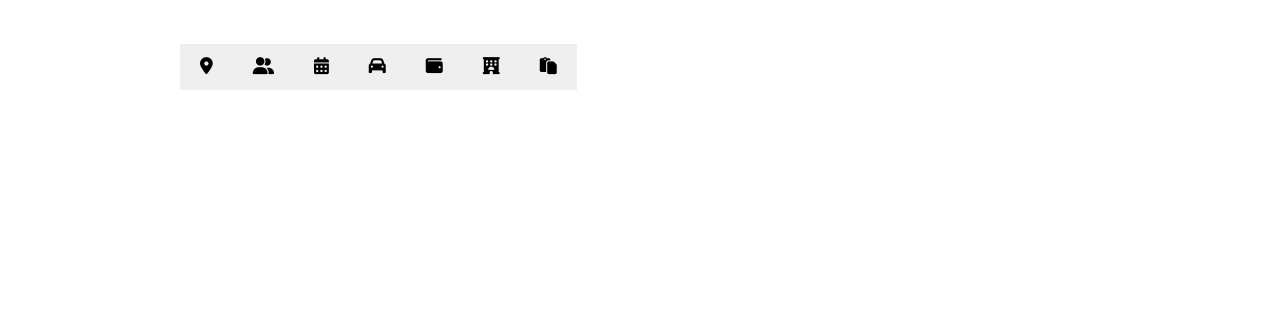
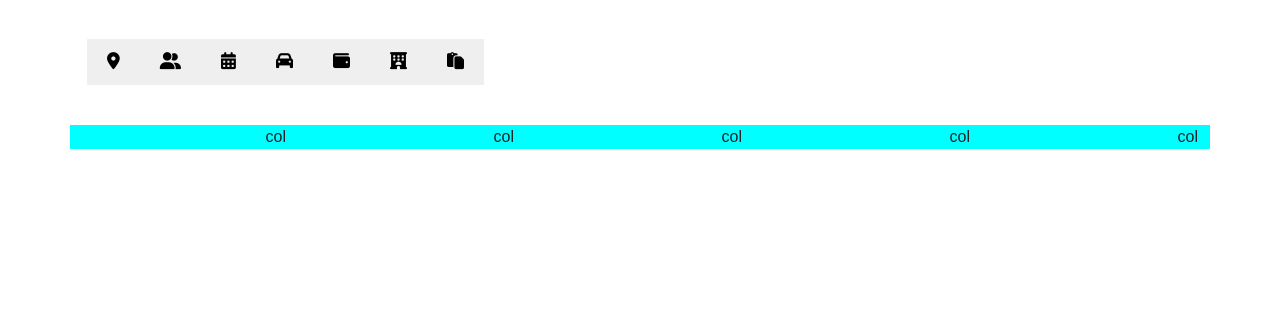
Before and after one commit to zeri91/myTravels, a Flask app: page /travelslist in a window 1280 px wide. Shown: the part 49-364 px from the top of the page. Run offline with Flask 2, Linux system fonts and the light colour scheme; the visitor is signed in with stand-in values (Sample User, id 1); data that the repository does not hold is empty; parts of the project's set-up code (start-up, migrations or seed data) failed here and were passed over; some libraries are stand-ins or nearby versions.

Commit message:
layout travelslist page in rows and cols

```diff
--- a/Templates/travelslist.html
+++ b/Templates/travelslist.html
@@ -10,10 +10,10 @@
 <div class="container mt-5 travels-list">
 
     <!-- Add Travels -->
-    <div class="row d-flex justify-content-left align-items-left" x-data="{ activeTab: null }">
-        <div class="col-md-8">
+    <div class="row b1 d-flex justify-content-left align-items-left" x-data="{ activeTab: null }">
+        <div class="col-md-5 b1">
             <form id="regForm" x-data="{inputDest: '', inputPeople: '', inputDate: '', inputTrans: '', inputCost: '', inputHotel: '', inputNotes: ''}">
-                <div class="all-steps" id="all-steps">
+                <div class="all-steps b1" id="all-steps">
                   <button type="button" :class="{ 'filled': inputDest, 'empty': !inputDest }" @click="activeTab === 1 ? activeTab = null : activeTab = 1"><i class="fa fa-map-marker"></i></button>
                   <button type="button" :class="{ 'filled': inputPeople, 'empty': !inputPeople }" @click="activeTab === 2 ? activeTab = null : activeTab = 2"><i class="fas fa-user-friends"></i></button>
                   <button type="button" :class="{ 'filled': inputDate, 'empty': !inputDate }" @click="activeTab === 3 ? activeTab = null : activeTab = 3"><i class="fa fa-calendar-days"></i></button>
@@ -25,7 +25,7 @@
 
                 <div class="input-group tab" x-show="activeTab === 1" x-transition>
                     <span class="input-group-text">Destination</span>
-                    <input type="text" class="form-control" placeholder="Destination" name="destination" x-model="inputDest">
+                    <input type="text" class="form-control" placeholder="Destination" name="destination" x-model="inputDest" required>
                 </div>
                 <div class="tab" x-show="activeTab === 3" x-transition>
                     <label for="arrDate">Arrival Date:</label>
@@ -42,7 +42,7 @@
                 </div>
                 <div class="input-group tab" x-show="activeTab === 2" x-transition>
                     <span class="input-group-text">People</span>
-                    <input type="text" class="form-control" placeholder="with whom you traveled" name="people" x-model="inputPeople">
+                    <input type="text" class="form-control" placeholder="with whom you traveled" name="people" x-model="inputPeople" required>
                 </div>
                 <div class="input-group tab" x-show="activeTab === 6" x-transition>
                     <span class="input-group-text">Accomodation</span>
@@ -59,9 +59,18 @@
         </div>
     </div>
 
+    <!-- Order Bar -->
+    <div class="row b1 orderBar">
+        <div class="col">col</div>
+        <div class="col">col</div>
+        <div class="col">col</div>
+        <div class="col">col</div>
+        <div class="col">col</div>
+    </div>
+
     <!-- Travels list -->
-    <div class="list-group">
-        {% for travel in travels %}
+    {% for travel in travels %}
+    <div class="row b1 d-flex justify-content-left align-items-left list-group">
         <a href="#travel{{travel['id']}}" class="list-group-item list-group-item-action" data-bs-toggle="collapse">
             <span class="float-start">{{ travel['country'] }},  {{ travel['city'] }}</span>
             <span class="float-end">{{ travel['arr_date'].year }}</span>
@@ -71,9 +80,8 @@
           <p>type: {{travel['type']}}  <br>   hotel: {{travel['hotel']}} <br> cost: {{travel['cost']}}</p>
           <p>notes: {{travel['notes']}}</p>
         </div>
-        {% endfor %}
     </div>
-
+    {% endfor %}
 </div>
 
 {% endblock %}
--- a/static/css/style.css
+++ b/static/css/style.css
@@ -224,12 +224,9 @@ body {
 #regForm {
     margin: 5px auto;
     font-family: Raleway;
-    padding: 10px;
-    border-radius: 5px;
+    padding: 5px;
 }
 input {
-    padding: 10px;
-    width: 100%;
     font-size: 17px;
     font-family: Raleway;
     border: 1px solid #aaaaaa;
@@ -268,12 +265,12 @@ button:focus{
     color: #ffffff;
 }
 .all-steps{
-    text-align: center;
+    text-align: left;
     margin-top: 30px;
     margin-bottom: 30px;
-    width: 80%;
+    width: 100%;
     display: inline-flex;
-    justify-content: center;
+    justify-content: left;
 }
 .step {
     height: 40px;
@@ -312,3 +309,13 @@ button:focus{
 	font-size: medium;
 	font-family: Arial, Helvetica, sans-serif;
 }
+.orderBar {
+	background-color: aqua;
+	text-align: right;
+	justify-content: right;
+}
+/*
+.b1{
+	 border: 1px solid #000;
+}
+*/
```
